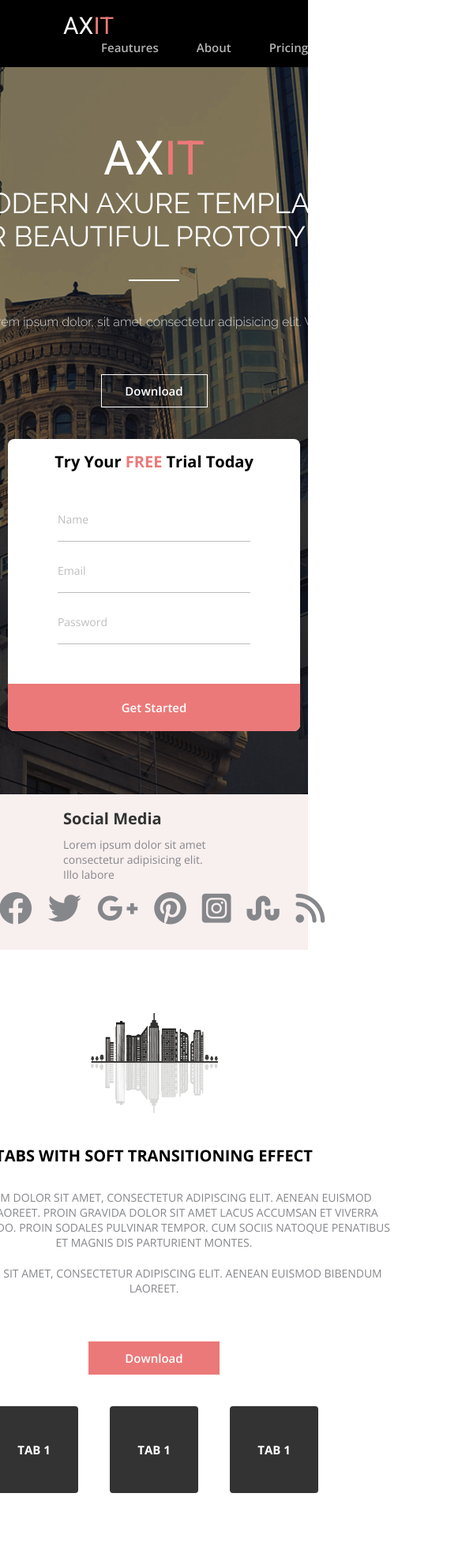
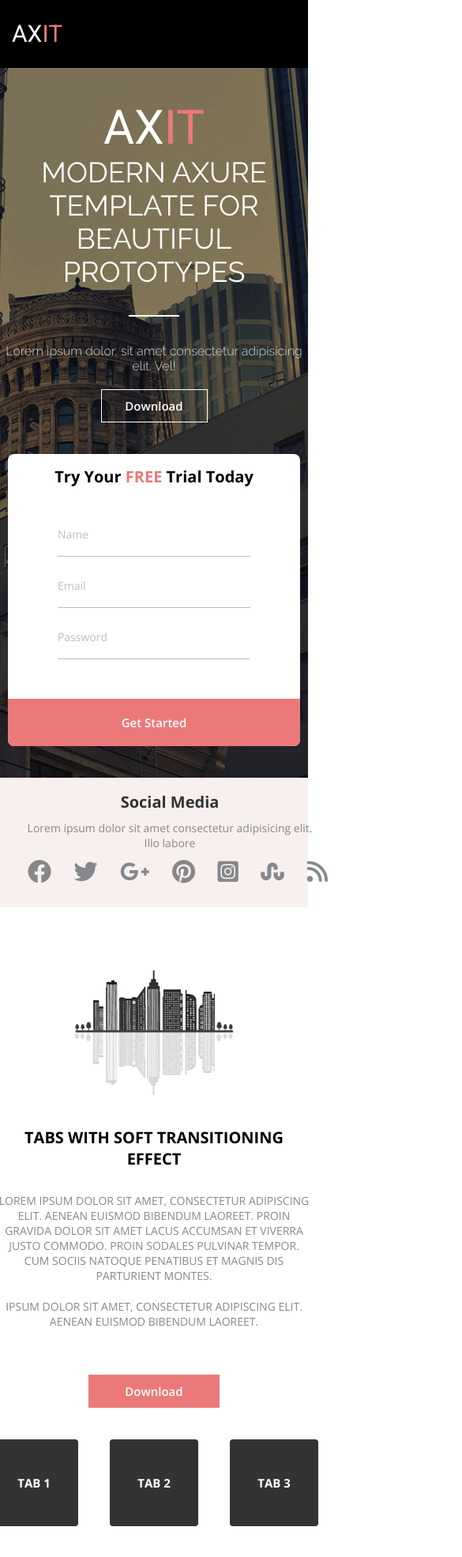
Before and after one commit to leonefremidis/FE45-Landing-Leon-Efremidis, a plain HTML site: page index.html in a window 390 px wide. Shown: the top 1972 px of the page at 79% size, 585 px wide, since content can reach past the window. Drawn offline with nearby package versions, Linux system fonts and the light colour scheme.

Commit message:
adaptive

```diff
--- a/css/awesome.css
+++ b/css/awesome.css
@@ -8,7 +8,7 @@
 }
 .awesome-card-content {
     width: 300px;
-    margin: 40px 15px 0 15px;
+    margin: 68px 15px 0 15px;
 }
 .awesome-card-img {
     width: 70px;
--- a/css/axit.css
+++ b/css/axit.css
@@ -64,7 +64,7 @@
     width: 135px;
     height: 42px;
     cursor: pointer;
-    margin: auto;
+    margin: 20px 0;
     border: 1px;
     border-style: solid;
     border-color: #fff;
--- a/css/contact.css
+++ b/css/contact.css
@@ -14,7 +14,7 @@ input {
     border-bottom: 1px solid #bdbdbd;
 }
 textarea {
-   padding: 20px;
+   padding: 10px;
    outline: none;
    height: 100%;
    resize: none;
@@ -39,7 +39,6 @@ textarea {
     background-color: #d55454
 }
 .contact-item {
-
 }
 .contact-wrap__left {
     display: flex;
@@ -48,7 +47,6 @@ textarea {
     width: 40%;
     height: 100%;
 }
-/* Вопрос: почему без height: 100%; не срабатывал space-between? */
 .contact-wrap__right {
     width: 40%;
     display: flex;
--- a/css/customers.css
+++ b/css/customers.css
@@ -11,7 +11,7 @@
     display: flex;
     flex-direction: column;
     width: 298px;
-    margin: 67px 15px 0 15px;
+    margin: 67px 17px 0 17px;
 }
 .customers-text {
     font-family: 'Open Sans';
--- a/css/footer.css
+++ b/css/footer.css
@@ -1,6 +1,5 @@
 .footer {
     background-color: #000;
-    max-width: 1170px;
     margin: auto;
     padding: 15px 80px 15px;
 }
--- a/css/header.css
+++ b/css/header.css
@@ -1,7 +1,6 @@
 .header {
-    max-width: 1170px;
+    padding: 18px 0;
     margin: auto;
-    padding: 15px 80px 15px;
     background-color: #000;
     position: sticky;
     top: 0;
@@ -14,6 +13,7 @@
     flex-wrap: wrap;
 }
 .logo {
+    line-height: 50px;
     display: flex;
     font-family: "Roboto";
     color: #fff;
@@ -36,5 +36,4 @@
   font-size: 15px;
   text-transform: capitalize;
   margin-left: 48px;
-
 }
--- a/css/index.css
+++ b/css/index.css
@@ -10,6 +10,7 @@
 @import url("../css/axit.css");
 @import url("../css/tabs.css");
 @import url("../css/media.css");
+
 * {
     margin: 0;
     padding: 0;
@@ -17,19 +18,19 @@
     list-style: none;
     text-decoration: none;
 }
+
 html {
     font-family: 'Raleway', 'Open Sans', sans-serif;
+    font-size: 16px;
 }
 section {
-    max-width: 1170px;
-    padding: 80px 80px 80px;
+    padding: 80px 0;
     margin: auto;
 }
 .container {
-    /* max-width: 1170px;
-    padding: 20px 80px 20px;
-    margin: auto; */
-
+    max-width: 1170px;
+    padding: 0 15px;
+    margin: auto;
 }
 
 .block-heading {
--- a/css/media.css
+++ b/css/media.css
@@ -1,5 +1,5 @@
 @media (max-width: 1120px) {
-    .axit-wrap  {
+.axit-wrap  {
     display: flex;
     flex-direction: column;
 }
@@ -10,9 +10,19 @@
 .axit-logo {
     justify-content: center;
 }
+.socialmedia-wrap {
+    flex-direction: column;
+}
+.socialmedia-description {
+    margin: 0;
+    text-align: center;
+}
 .tabs-wrap {
     flex-direction: column-reverse;
     align-items: center;
+}
+.tabs-content {
+    flex-direction: column-reverse;
 }
 .tabs-description {
     display: block;
@@ -40,10 +50,6 @@
     display: flex;
     justify-content: center;
 }
-.tabs-image img{
-    width: 70%;
-    height: 70%;
-}
 .awesome-card {
     justify-content: center;
 }
@@ -54,3 +60,136 @@
     justify-content: center;
 }
 }
+
+/* ////////////// 676px ////////////////////// */
+
+@media (max-width: 676px) {
+section {
+    padding: 20px 0;
+}
+.header-wrap {
+    flex-direction: column;
+    }
+.axit-wrap  {
+    display: flex;
+    flex-direction: column;
+}
+.axit-block-heading {
+    text-align: center;
+    margin-bottom: 40px;
+}
+.axit-logo {
+    justify-content: center;
+}
+.socialmedia-wrap {
+    flex-direction: column;
+}
+.socialmedia-description {
+    margin: 0;
+    text-align: center;
+}
+.socialmedia-links {
+    width: 400px;
+}
+.tabs-wrap {
+    flex-direction: column-reverse;
+    align-items: center;
+}
+.tabs-description {
+    display: block;
+    text-align: center;
+    width: 400px;
+    margin: 40px 0 40px;
+}
+.tabs-description-btn {
+    display: inline-block;
+    align-items: center;
+}
+.tabs-btn-wrap {
+    margin: 0;
+    display: flex;
+    flex-direction: row;
+    justify-content: space-between;
+}
+.tabs-btn {
+    margin: 0 20px 0;
+}
+.tabs-description h2 {
+    margin-bottom: 30px;
+}
+.tabs-image {
+    display: flex;
+    justify-content: center;
+}
+.tabs-image img{
+    width: 50%;
+    height: 50%;
+}
+
+form {
+    margin-top: 60px;
+}
+.contact-wrap {
+    flex-direction: column;
+    height: auto;
+    width: 100%;
+    margin-bottom: 40px;
+}
+.contact-item {
+    margin-bottom: 40px;
+    width: auto;
+}
+.contact-wrap__left {
+    width: 70%;
+}
+.contact-wrap__right {
+    width: 70%;
+}
+textarea {
+    height: 200px;
+}
+}
+
+/* ////////////// 550px ///////////////// */
+
+@media (max-width: 550px) {
+    .container {
+        width: 100%;
+    }
+    .navigation {
+        display: none;
+    }
+    .header-wrap {
+        flex-direction: row;
+    }
+    .axit {
+        padding: 40px;
+    }
+    .axit-wrap {
+        max-width: 480px;
+    }
+    .axit-title {
+        width: 70%;
+        margin: auto;
+    }
+    .axit-title::after {
+        display: block;
+    }
+    .axit-title-text {
+        width: 70%;
+        margin: auto;
+    }
+    .axit-block-heading {
+        margin-bottom: 20px;
+    }
+    .socialmedia-links--item a {
+        font-size: 30px;
+    }
+    .socialmedia-links--item {
+        font-size: 30px;
+    }
+    .footer-socialmedia-links {
+        width: 100%;
+        margin: auto;
+    }
+}
--- a/css/pricing.css
+++ b/css/pricing.css
@@ -8,12 +8,10 @@ background-color: #f5f5f5;
     flex-wrap: wrap;
     margin-left: -15px;
     margin-right: -15px;
-
- }
+}
 .pricing-card {
     text-align: center;
-    margin: 0 15px;
-    margin-top: 68px;
+    margin: 68px 15px 0 15px;
 }
 .pricing-card-title {
     width: 300px;
--- a/css/socialmedia.css
+++ b/css/socialmedia.css
@@ -6,7 +6,7 @@
 }
 .socialmedia-wrap {
     display: flex;
-    justify-content: center;
+    justify-content: space-between;
     align-items: center;
     flex-wrap: wrap;
 }
@@ -28,7 +28,7 @@
     color: #86878b;
 }
 .socialmedia-links {
-    flex-grow: 1;
+    width: 600px;
     margin-top: 10px;
     margin-bottom: 10px;
     display: flex;
--- a/css/tabs.css
+++ b/css/tabs.css
@@ -1,5 +1,6 @@
 .tabs-wrap {
     display: flex;
+    /* display: none; */
 }
 .tabs-btn-wrap {
     display: flex;
@@ -28,7 +29,9 @@
 .tabs-btn:hover {
     background-color: #EC7979;
 }
-
+.tabs-content {
+    display: flex;
+}
 .tabs-description {
     display: flex;
     flex-direction: column;
--- a/index.html
+++ b/index.html
@@ -12,6 +12,7 @@
     <div class="container">
         <div class="header-wrap">
             <div class="logo">
+                <!-- нужен ли margin-right? -->
                 <span class="ax">ax</span>
                 <span class="it">it</span>
             </div>
@@ -28,6 +29,7 @@
     </div>
 </header>
 <section class="axit">
+    <div class="container">
     <div class="axit-wrap">
         <div class="axit-block-heading">
             <div class="axit-logo">
@@ -57,6 +59,7 @@
             </div>
             <button class="trial-btn">Get Started</button>
         </div>
+    </div>
     </div>
 </section>
 <section class="socialmedia">
@@ -113,9 +116,10 @@
     <div class="tabs-wrap">
         <div class="tabs-btn-wrap">
             <button class="tabs-btn">tab 1</button>
-            <button class="tabs-btn">tab 1</button>
-            <button class="tabs-btn">tab 1</button>
+            <button class="tabs-btn">tab 2</button>
+            <button class="tabs-btn">tab 3</button>
         </div>
+        <div class="tabs-content">
         <div class="tabs-description">
             <h2>Tabs with soft transitioning effect</h2>
             <div class="tabs-description-text">
@@ -130,6 +134,7 @@
         </div>
         <div class="tabs-image">
             <img src="./img/icon/tabs-image.png" alt="#">
+        </div>
         </div>
     </div>
 </div>
@@ -175,6 +180,7 @@
     </div>
 </section>
 <section class="pricing">
+    <div class="container">
     <div class="block-heading">
         <h2 class="title">pricing options</h2>
           <div class="title-text"><p>Lorem, ipsum dolor sit amet consectetur adipisicing elit.</p>
@@ -214,6 +220,7 @@
             <li class="pricing-card-space">1 gb of space</li>
             <li class="pricing-card-space">1 gb of space</li>
         </ul>
+    </div>
     </div>
 </section>
 <section class="customers">
@@ -314,7 +321,7 @@
     </div>
 </section>
 <footer class="footer">
-    <div class="footer-container">
+    <div class="container">
         <ul class="footer-socialmedia-links">
             <li class="footer-socialmedia-links--item">
                 <a href="https://www.facebook.com/index.php">
```
